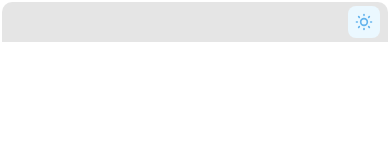
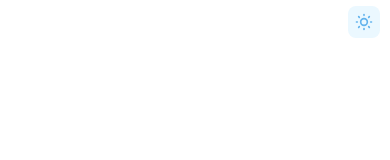
Before and after one commit to nqduy1999/kanban-server, a Next.js app in the folder frontend/: page / in a window 390 px wide. Shown: the top 160 px of the page. Built offline with nearby package versions, Linux system fonts and the light colour scheme.

Commit message:
chore: restructure code

```diff
--- a/frontend/package.json
+++ b/frontend/package.json
@@ -20,11 +20,13 @@
   "dependencies": {
     "@headlessui/react": "^1.7.2",
     "@heroicons/react": "^1.0.6",
+    "formik": "^2.2.9",
     "next": "^12.3.0",
     "next-seo": "^5.5.0",
     "next-themes": "^0.2.1",
     "react": "^18.2.0",
-    "react-dom": "^18.2.0"
+    "react-dom": "^18.2.0",
+    "yup": "^0.32.11"
   },
   "devDependencies": {
     "@commitlint/cli": "^17.1.2",
--- /dev/null
+++ b/frontend/src/components/atoms/button/button.atom.tsx
@@ -0,0 +1,22 @@
+import React, { FC, ReactElement } from "react";
+
+interface IButton {
+    className: string,
+    ariaLabel?: string,
+    children: React.ReactNode | ReactElement,
+    onClick?: any
+}
+
+const Button: FC<IButton> = (props) => {
+  return (
+    <button
+      className={props.className}
+      aria-label={props.ariaLabel}
+      onClick={props.onClick}
+    >
+        {props.children}
+    </button>
+  );
+};
+
+export {Button};
--- a/frontend/src/components/atoms/index.ts
+++ b/frontend/src/components/atoms/index.ts
@@ -1 +1 @@
-export * from './theme-toggle/theme-toggle.atom'
+export * from './button/button.atom'
--- a/frontend/src/components/molecules/index.ts
+++ b/frontend/src/components/molecules/index.ts
@@ -1 +1 @@
-export {}
+export * from './theme-toggle/theme-toggle.molecule'
--- a/frontend/src/components/atoms/theme-toggle/theme-toggle.atom.tsx
+++ b/frontend/src/components/molecules/theme-toggle/theme-toggle.molecule.tsx
@@ -1,6 +1,7 @@
 import { useTheme } from 'next-themes';
 import { useState, useEffect } from 'react';
 import { MoonIcon, SunIcon } from '@heroicons/react/outline';
+import { Button } from '@/components/atoms';
 
 const ThemeToggler = () => {
   const { theme, setTheme } = useTheme();
@@ -8,7 +9,7 @@ const ThemeToggler = () => {
   useEffect(() => setMounted(true), []);
   if (!mounted) return null;
   return (
-    <button
+    <Button
       className="w-8 h-8 bg-blue-100 rounded-lg dark:bg-slate-800 flex items-center justify-center hover:ring-2 ring-blue-400 transition-all duration-300 focus:outline-none"
       onClick={() => setTheme(theme === 'light' ? 'dark' : 'light')}
       aria-label="Toggle Dark Mode"
@@ -18,7 +19,7 @@ const ThemeToggler = () => {
       ) : (
         <SunIcon className="text-blue-400 w-5 h-5" />
       )}
-    </button>
+    </Button>
   );
 };
 
--- a/frontend/src/components/organisms/navbar/navbar.organisms.tsx
+++ b/frontend/src/components/organisms/navbar/navbar.organisms.tsx
@@ -1,9 +1,9 @@
-import { ThemeToggler } from "@/components/atoms";
+import { ThemeToggler } from "@/components/molecules";
 
 const Navbar = () => {
   return (
     <div className="absolute inset-x-0 top-0 z-10 m-[2px] md:left-auto">
-      <div className="bg-black bg-opacity-10 backdrop-blur backdrop-filter md:bg-opacity-0  flex items-stretch justify-end rounded-t-[10px] px-2 py-1 md:m-1 md:rounded-lg">
+      <div className="bg-opacity-10 backdrop-blur backdrop-filter md:bg-opacity-0  flex items-stretch justify-end rounded-t-[10px] px-2 py-1 md:m-1 md:rounded-lg">
         <ThemeToggler />
       </div>
     </div>
```
Also changed, not shown: 1 other file (tests, documents, lock files or other folders).
